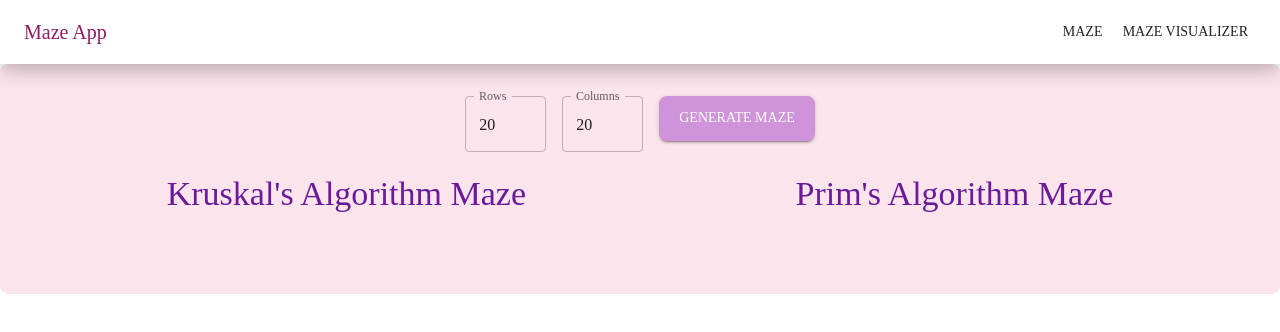
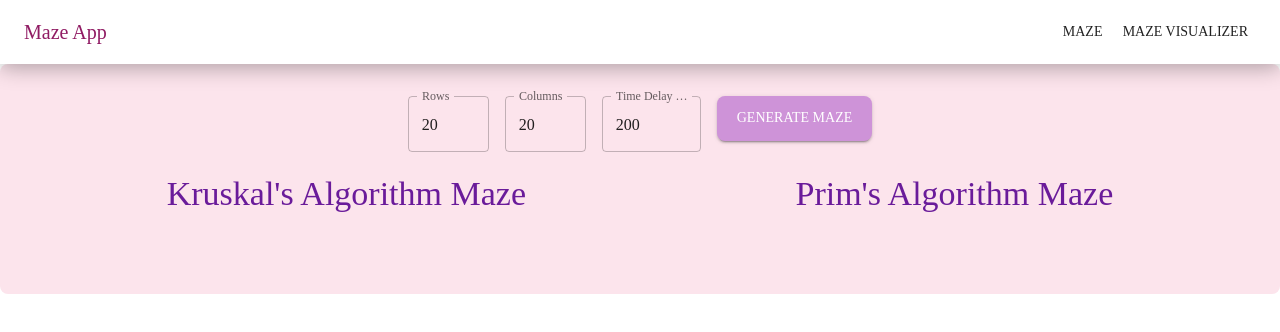
Before and after one commit to Praju2002/Minorproj, a React (Vite) app in the folder client/: page / in a window 1280 px wide. Shown: the top 332 px of the page. Built offline with nearby package versions, Linux system fonts and the light colour scheme.

Commit message:
added time delay

```diff
--- a/client/src/components/Maze.jsx
+++ b/client/src/components/Maze.jsx
@@ -2,7 +2,7 @@ import React, { useEffect, useRef, useState } from "react";
 import * as d3 from "d3";
 import "./maze.css";
 
-function Maze({ maze, path }) {
+function Maze({ maze, path, timeDelay }) {
   const svgRef = useRef();
   const [visitedDeadEndCount, setVisitedDeadEndCount] = useState(0);
   const cellSize = 20;
@@ -110,7 +110,7 @@ function Maze({ maze, path }) {
             if (index === path.length - 1) {
               resolve();
             }
-          }, index * 200);
+          }, index * timeDelay);
         });
       });
     };
@@ -119,7 +119,7 @@ function Maze({ maze, path }) {
       renderPathSlowly(path, "blue", 2);
     }
 
-  }, [maze, path]);
+  }, [maze, path, timeDelay]);
 
   if (!maze || maze.length === 0) {
     return <div>No maze data available.</div>;
--- a/client/src/components/MazeGenerator.jsx
+++ b/client/src/components/MazeGenerator.jsx
@@ -13,10 +13,13 @@ const MazeGenerator = () => {
   const [performanceMetricsPrim, setPerformanceMetricsPrim] = useState(null);
   const [rows, setRows] = useState('20');
   const [cols, setCols] = useState('20');
+  const [timeDelay, setTimeDelay] = useState('200'); // New state for time delay
   const [rowsError, setRowsError] = useState('');
   const [colsError, setColsError] = useState('');
+  const [timeDelayError, setTimeDelayError] = useState(''); // State for time delay error
   const [errorMessage, setErrorMessage] = useState('');
   const [openSnackbar, setOpenSnackbar] = useState(false);
+  const [mazeKey, setMazeKey] = useState(0); // State to force remount of Maze components
 
   useEffect(() => {
     if (isGenerating) {
@@ -30,6 +33,7 @@ const MazeGenerator = () => {
           setPathPrim(data.metricsPrim.path);
           setPerformanceMetricsKruskal(data.metricsKruskal);
           setPerformanceMetricsPrim(data.metricsPrim);
+          setMazeKey(prevKey => prevKey + 1); // Update the key to force remount
           setIsGenerating(false);
         })
         .catch(error => {
@@ -59,11 +63,22 @@ const MazeGenerator = () => {
     }
   };
 
+  const handleTimeDelayChange = (e) => {
+    const value = e.target.value;
+    setTimeDelay(value);
+    if (value < 10 || value > 2000) {
+      setTimeDelayError('Time delay must be between 10 and 2000 milliseconds.');
+    } else {
+      setTimeDelayError('');
+    }
+  };
+
   const startGeneration = () => {
     const rowNum = rows === '' ? 10 : Number(rows);
     const colNum = cols === '' ? 10 : Number(cols);
+    const delay = timeDelay === '' ? 200 : Number(timeDelay);
 
-    if (!rowsError && !colsError && rowNum >= 10 && rowNum <= 80 && colNum >= 10 && colNum <= 80) {
+    if (!rowsError && !colsError && !timeDelayError && rowNum >= 10 && rowNum <= 80 && colNum >= 10 && colNum <= 80 && delay >= 10 && delay <= 2000) {
       setIsGenerating(true);
     } else {
       setErrorMessage('Please fix the errors before generating the maze.');
@@ -97,6 +112,16 @@ const MazeGenerator = () => {
         sx={{ marginRight: 2 }}
         inputProps={{ min: 10, max: 80 }}
       />
+      <TextField
+        label="Time Delay (ms)"
+        type="number"
+        value={timeDelay}
+        onChange={handleTimeDelayChange}
+        error={!!timeDelayError}
+        helperText={timeDelayError}
+        sx={{ marginRight: 2 }}
+        inputProps={{ min: 10, max: 2000 }}
+      />
       <Button
         onClick={startGeneration}
         disabled={isGenerating}
@@ -122,13 +147,13 @@ const MazeGenerator = () => {
           <Typography variant="h4" sx={{ color: purple[800], marginBottom: 2 }}>
             Kruskal's Algorithm Maze
           </Typography>
-          {mazeKruskal.length > 0 && <Maze maze={mazeKruskal} path={pathKruskal} />}
+          {mazeKruskal.length > 0 && <Maze key={`${mazeKey}-kruskal`} maze={mazeKruskal} path={pathKruskal} timeDelay={timeDelay} />}
         </Box>
         <Box sx={{ display: "flex", flexDirection: "column", alignItems: 'center' }}>
           <Typography variant="h4" sx={{ color: purple[800], marginBottom: 2 }}>
             Prim's Algorithm Maze
           </Typography>
-          {mazePrim.length > 0 && <Maze maze={mazePrim} path={pathPrim} />}
+          {mazePrim.length > 0 && <Maze key={`${mazeKey}-prim`} maze={mazePrim} path={pathPrim} timeDelay={timeDelay} />}
         </Box>
       </Box>
       <Box sx={{
```
Also changed, not shown: 1 other file (tests, documents, lock files or other folders).
